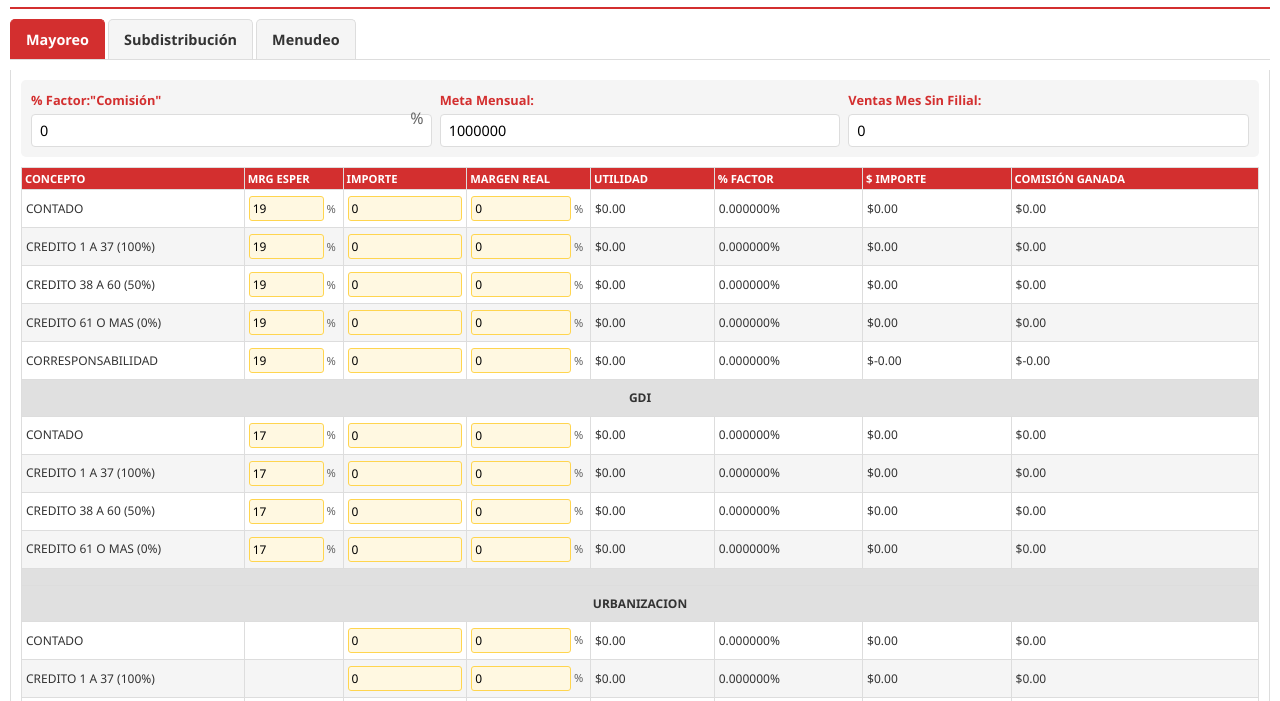
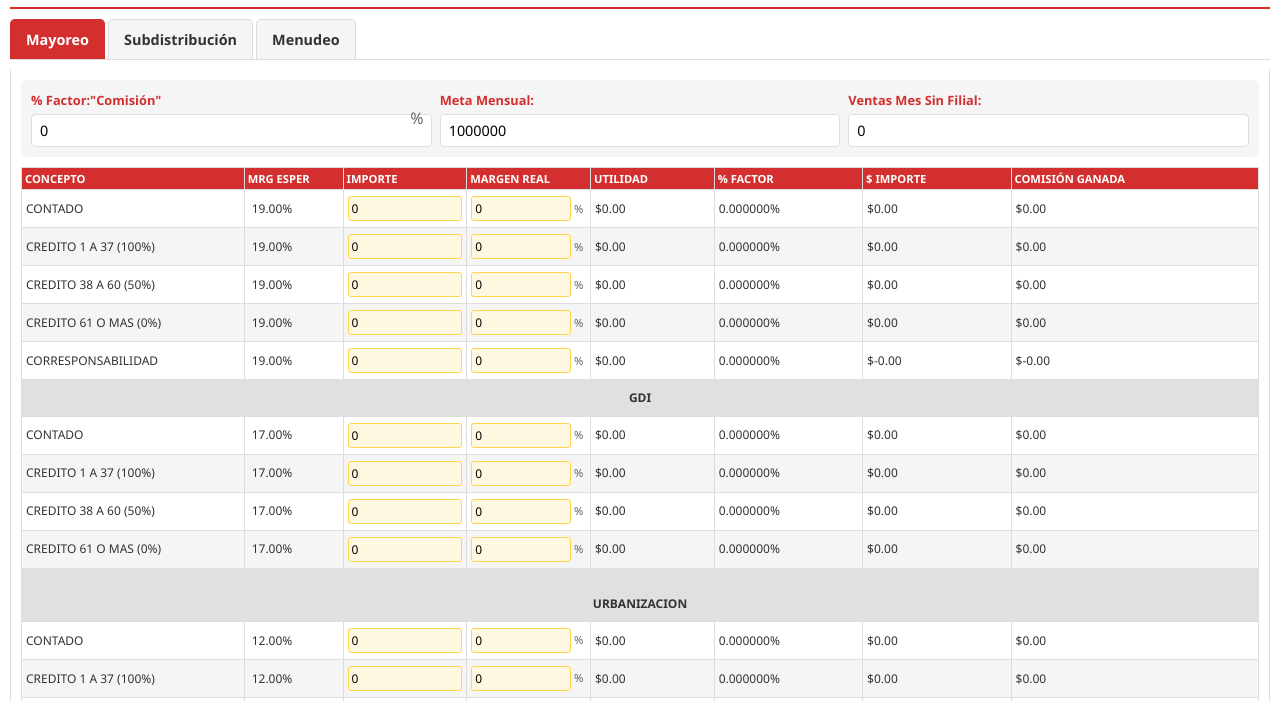
Before and after one commit to FJCRNX/CalculoComisionesGK2025, a plain HTML site: page index.html in a window 1280 px wide. Shown: the part 79-780 px from the top of the page. Drawn offline with Linux system fonts and the light colour scheme.

Commit message:
Update index.html

```diff
--- a/index.html
+++ b/index.html
@@ -324,11 +324,6 @@
             display: none;
         }
 
-        /* Estilo para mantener el espacio cuando se oculta el 12% */
-       // .urbanizacion-hidden {
-        //    visibility: hidden;
-        }
-
         /* Estilo para campos con símbolo % */
         .percent-container {
             display: flex;
@@ -372,6 +367,15 @@
 
         .tabs::-webkit-scrollbar-thumb:hover, .results::-webkit-scrollbar-thumb:hover {
             background: var(--primary-color);
+        }
+
+        /* Estilo para campos no editables */
+        .non-editable {
+            background-color: transparent;
+            border: none;
+            width: 100%;
+            padding: 3px;
+            font-size: 0.75rem;
         }
     </style>
 </head>
@@ -601,12 +605,19 @@
             return importe * (margenReal / 100);
         }
 
-        function calcularPorcentajeFactor(margenReal, mrgEsper, factor, esUrbanizacion = false) {
+        function calcularPorcentajeFactor(margenReal, mrgEsper, factor, esUrbanizacion = false, esMayoreo = false, ventas = 0, meta = 0) {
             if (mrgEsper === 0) return 0;
+
+            // Para Mayoreo, el cálculo es diferente
+            if (esMayoreo) {
+                return (ventas / meta) * (factor / 100);
+            }
+
             // Para urbanización, el factor es el mismo que el factor de comisión
             if (esUrbanizacion) {
                 return factor / 100;
             }
+
             return (margenReal / mrgEsper) * (factor / 100);
         }
 
@@ -727,6 +738,20 @@
             return container;
         }
 
+        // Función para mostrar valores no editables
+        function crearCampoNoEditable(valor, esPorcentaje = false) {
+            const span = document.createElement('span');
+            span.classList.add('non-editable');
+
+            let valorFormateado = valor;
+            if (esPorcentaje) {
+                valorFormateado = valor.toFixed(2) + '%';
+            }
+
+            span.textContent = valorFormateado;
+            return span;
+        }
+
         // Función para calcular y mostrar resultados
         function calcularComisiones() {
             // Mayoreo
@@ -764,7 +789,7 @@
                 }
 
                 const utilidad = calcularUtilidad(item.importe, item.margenReal);
-                const porcentajeFactor = calcularPorcentajeFactor(item.margenReal, item.mrgEsper, factorMayoreo, item.esUrbanizacion);
+                const porcentajeFactor = calcularPorcentajeFactor(item.margenReal, item.mrgEsper, factorMayoreo, item.esUrbanizacion, true, ventasMayoreo, metaMayoreo);
                 const importeCalculado = calcularImporte(porcentajeFactor, utilidad, item.concepto);
                 const comision = calcularComision(importeCalculado, alcanceMayoreo);
 
@@ -778,27 +803,8 @@
                 celdaConcepto.textContent = item.concepto;
 
                 const celdaMrgEsper = document.createElement('td');
-                // Ocultar el valor 12 en urbanización pero mantener el espacio
-                if (item.esUrbanizacion && item.mrgEsper === 12) {
-                    celdaMrgEsper.classList.add('urbanizacion-hidden');
-                    // Crear un campo vacío para mantener el espacio
-                    const container = document.createElement('div');
-                    container.classList.add('percent-container');
-                    const input = document.createElement('input');
-                    input.type = 'number';
-                    input.value = '';
-                    input.classList.add('editable');
-                    input.style.visibility = 'hidden';
-                    const percentSymbol = document.createElement('span');
-                    percentSymbol.textContent = '%';
-                    percentSymbol.classList.add('percent-symbol');
-                    percentSymbol.style.visibility = 'hidden';
-                    container.appendChild(input);
-                    container.appendChild(percentSymbol);
-                    celdaMrgEsper.appendChild(container);
-                } else {
-                    celdaMrgEsper.appendChild(crearCampoEditableConPorcentaje(item.mrgEsper, index, 'mrgEsper', 'mayoreo'));
-                }
+                // MRG ESPER no es editable, solo se muestra
+                celdaMrgEsper.appendChild(crearCampoNoEditable(item.mrgEsper, true));
 
                 const celdaImporte = document.createElement('td');
                 celdaImporte.appendChild(crearCampoEditable(item.importe, 'number', index, 'importe', 'mayoreo'));
@@ -885,7 +891,8 @@
                 celdaConcepto.textContent = item.concepto;
 
                 const celdaMrgEsper = document.createElement('td');
-                celdaMrgEsper.appendChild(crearCampoEditableConPorcentaje(item.mrgEsper, index, 'mrgEsper', 'subdistribucion'));
+                // MRG ESPER no es editable, solo se muestra
+                celdaMrgEsper.appendChild(crearCampoNoEditable(item.mrgEsper, true));
 
                 const celdaImporte = document.createElement('td');
                 celdaImporte.appendChild(crearCampoEditable(item.importe, 'number', index, 'importe', 'subdistribucion'));
@@ -971,7 +978,8 @@
                 celdaConcepto.textContent = item.concepto;
 
                 const celdaMrgEsper = document.createElement('td');
-                celdaMrgEsper.appendChild(crearCampoEditableConPorcentaje(item.mrgEsper, index, 'mrgEsper', 'menudeo'));
+                // MRG ESPER no es editable, solo se muestra
+                celdaMrgEsper.appendChild(crearCampoNoEditable(item.mrgEsper, true));
 
                 const celdaImporte = document.createElement('td');
                 celdaImporte.appendChild(crearCampoEditable(item.importe, 'number', index, 'importe', 'menudeo'));
@@ -1056,4 +1064,4 @@
 </body>
 </html>
 
-<p>&copy; FRANCISCO JAVIER CEREZO RAMOS 16.10.2025</p>
+<p>&copy; FRANCISCO JAVIER CEREZO RAMOS 25.10.2025</p>
```
